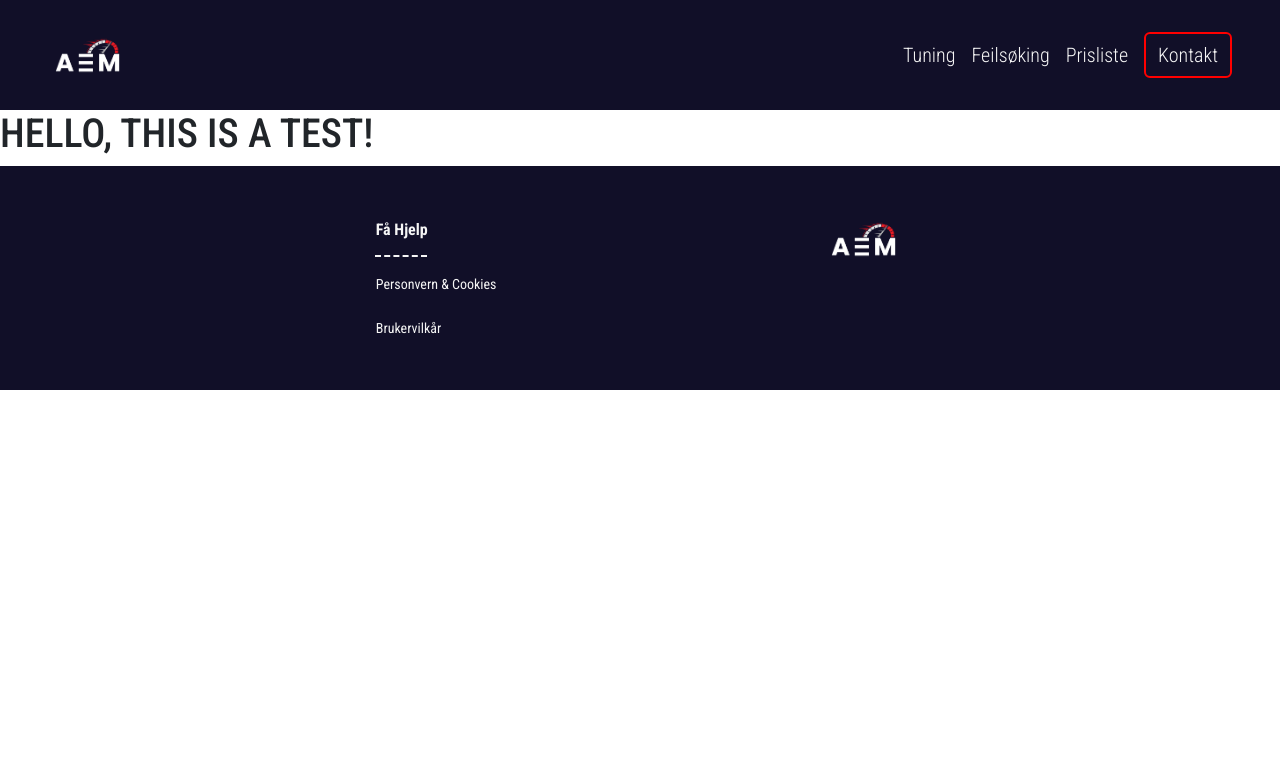
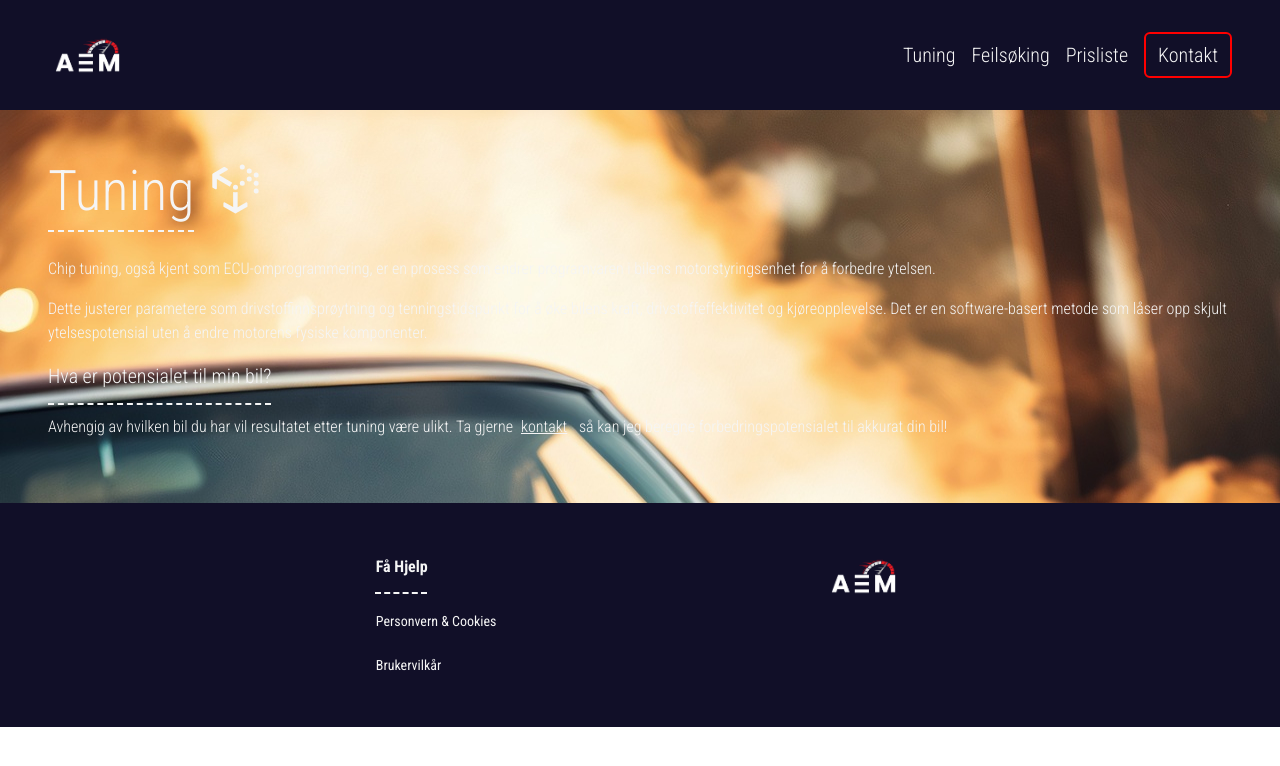
Before and after one commit to Queenen/AEM, a React (Create React App) app: page /tuning in a window 1280 px wide. Shown: the top 766 px of the page. Built offline with nearby package versions, Linux system fonts and the light colour scheme.

Commit message:
added content

```diff
--- a/src/pages/TuningPage/index.jsx
+++ b/src/pages/TuningPage/index.jsx
@@ -1,10 +1,53 @@
 import React from "react";
+import { Link } from "react-router-dom";
+import { FontAwesomeIcon } from "@fortawesome/react-fontawesome";
+import { faUncharted } from "@fortawesome/free-brands-svg-icons";
 
 function Tuning() {
   return (
-    <>
-      <h1>HELLO, THIS IS A TEST!</h1>
-    </>
+    <main id="tuning">
+      <section
+        id="tuningInfo"
+        className="d-flex justify-content-center align-content-center"
+        style={{
+          backgroundImage: `url(${process.env.PUBLIC_URL}/images/2150635401.jpg)`,
+        }}>
+        <div id="content">
+          <div className="p-4 p-md-5 pb-2 pb-md-4">
+            <h1 className="text-light display-4 dashedUnderline">
+              Tuning
+              <span className="ms-3">
+                <FontAwesomeIcon icon={faUncharted} />
+              </span>
+            </h1>
+          </div>
+          <div className="text-light p-4 p-md-5 pt-md-0 fw-light">
+            <p>
+              Chip tuning, også kjent som ECU-omprogrammering, er en prosess som
+              endrer programvaren i bilens motorstyringsenhet for å forbedre
+              ytelsen.
+            </p>
+            <p>
+              Dette justerer parametere som drivstoffinnsprøytning og
+              tenningstidspunkt for å øke bilens kraft, drivstoffeffektivitet og
+              kjøreopplevelse. Det er en software-basert metode som låser opp
+              skjult ytelsespotensial uten å endre motorens fysiske komponenter.
+            </p>
+            <p className="fs-5 dashedUnderline mb-4">
+              Hva er potensialet til min bil?
+            </p>
+            <p>
+              Avhengig av hvilken bil du har vil resultatet etter tuning være
+              ulikt. Ta gjerne
+              <Link to="/kontakt" className="text-light mx-2">
+                kontakt
+              </Link>{" "}
+              så kan jeg beregne forbedringspotensialet til akkurat din bil!
+            </p>
+          </div>
+        </div>
+      </section>
+    </main>
   );
 }
 
```
